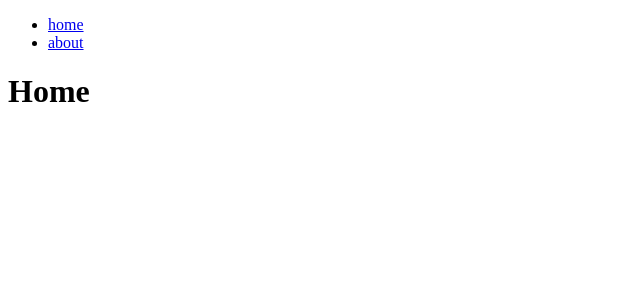
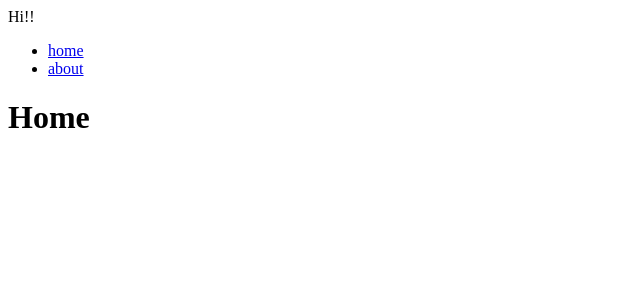
Before and after one commit to onetuks/reactjs-practice, a React (Create React App) app: page / in a window 1280 px wide. Shown: the top 300 px of the page, without its empty margins (0-640 px from the left). Built offline with nearby package versions, Linux system fonts and the light colour scheme.

Commit message:
react-router-dom@6.4.2 - createBrowserRouter

```diff
--- a/src/App.tsx
+++ /dev/null
@@ -1,9 +0,0 @@
-import Router from './routes/Router';
-
-function App() {
-  return <div>
-    <Router/>
-  </div>;
-}
-
-export default App;
--- /dev/null
+++ b/src/Root.tsx
@@ -0,0 +1,15 @@
+import { Outlet } from "react-router-dom";
+import Header from "./Header";
+
+/* Outlet 컴포넌트
+  - createBrowserRouter 메소드 사용 시 써야함.
+*/
+function Root() {
+  return <div>
+    Hi!!
+    <Header />
+    <Outlet />
+  </div>;
+}
+
+export default Root;
--- a/src/index.tsx
+++ b/src/index.tsx
@@ -1,12 +1,13 @@
 import React from "react";
 import ReactDOM from "react-dom/client";
-import App from "./App";
+import { RouterProvider } from "react-router-dom";
+import router from './routes/Router';
 
 const root = ReactDOM.createRoot(
   document.getElementById("root") as HTMLElement
 );
 root.render(
   <React.StrictMode>
-    <App />
+      <RouterProvider router={router} />
   </React.StrictMode>
 );
--- a/src/routes/Router.tsx
+++ b/src/routes/Router.tsx
@@ -1,16 +1,23 @@
-import Header from '../Header';
+import { createBrowserRouter, Route, Routes } from 'react-router-dom';
 import Home from '../Home';
 import About from '../About';
-import { BrowserRouter, Route, Routes } from 'react-router-dom';
+import Root from '../Root';
 
-function Router() {
-    return <BrowserRouter>
-        <Header />
-        <Routes>
-            <Route path="/" element={<Home/>}/>
-            <Route path="/about" element={<About/>}/>
-        </Routes>
-    </BrowserRouter>;
-}
+const router = createBrowserRouter([
+    {
+        path: "/",
+        element: <Root />,
+        children: [
+            {
+                path: "",
+                element: <Home />,
+            },
+            {
+                path: "about",
+                element: <About />,
+            }
+        ],
+    }
+]);
 
-export default Router;
+export default router;
```
